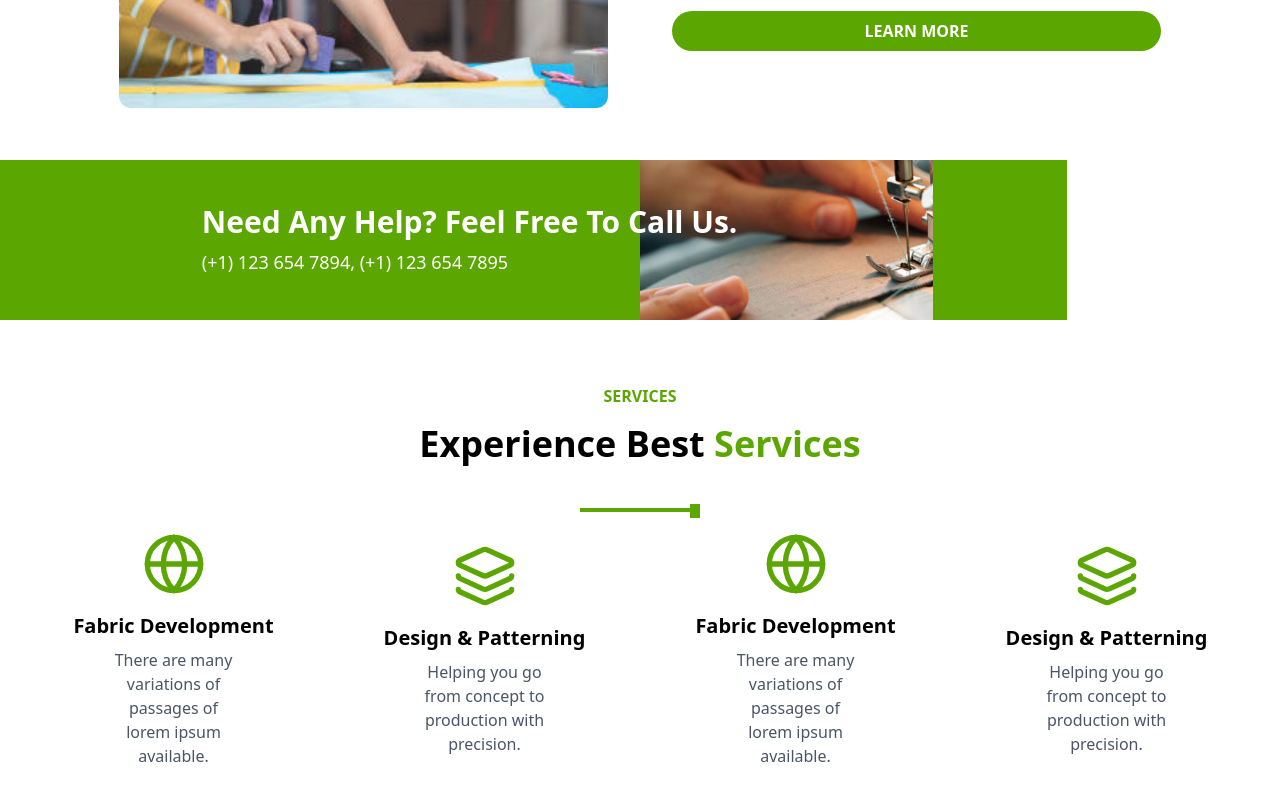
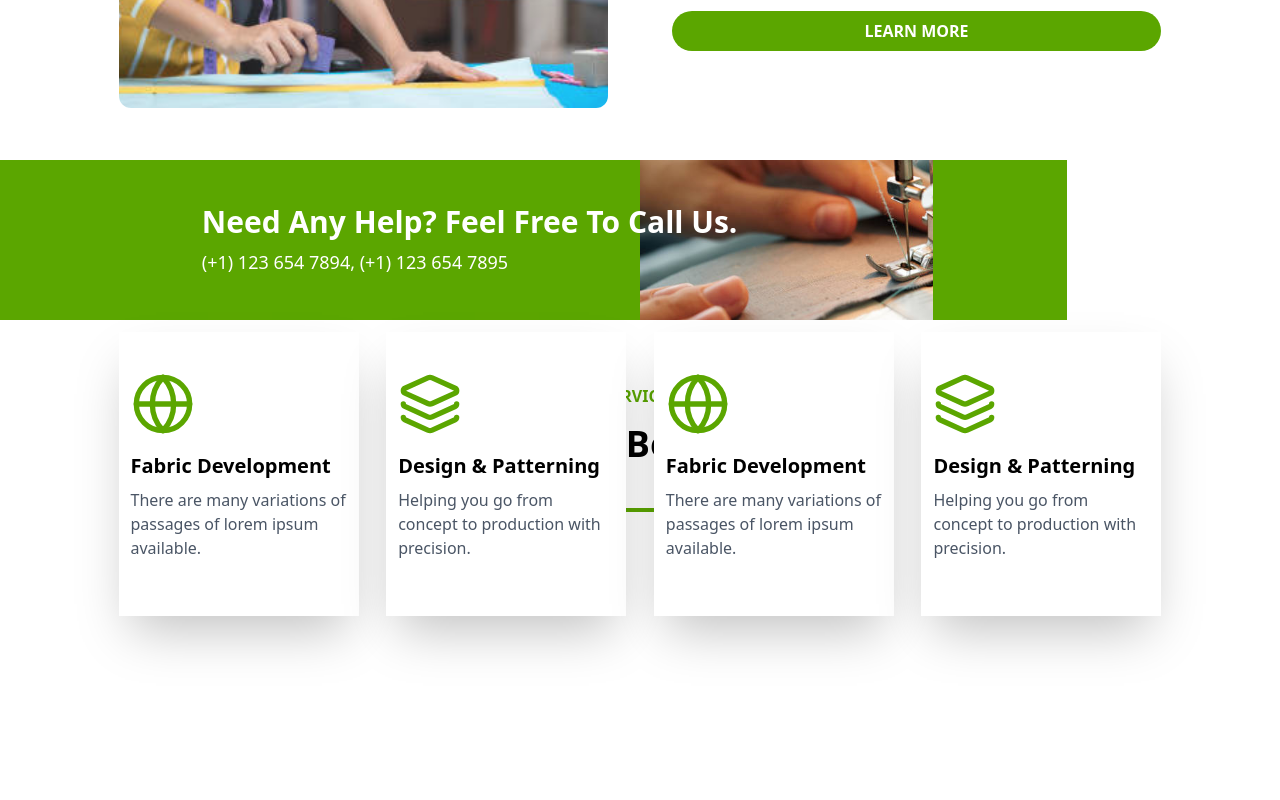
Before and after one commit to BetelTagesse/Kenean-Garment, a Next.js app: page / in a window 1280 px wide. Shown: the part 1844-2644 px from the top of the page. After the commit the page ends 2620 px from the top, so only its background shows below. Built offline with nearby package versions, Linux system fonts and the light colour scheme.

Commit message:
services card  done

```diff
--- a/app/page.js
+++ b/app/page.js
@@ -1,5 +1,6 @@
 import { CallUsBanner } from "@/components/home/CallUsBanner";
 import { NeedHelp } from "@/components/home/NeedHelp";
+import ServicesListTwo from "@/components/home/services/ServicesListTwo";
 import Services from "@/components/home/services/ServicesSection";
 import { ServicesCard } from "@/components/home/ServicesCard.jsx";
 import { ServicesSection } from "@/components/home/ServicesSection.jsx";
@@ -27,6 +28,7 @@ export default function Home() {
       {/* <NeedHelp /> */}
       <CallUsBanner />
       <Services />
+      <ServicesListTwo />
     </>
   );
 }
--- a/src/components/home/services/ServicesCardTwo.jsx
+++ b/src/components/home/services/ServicesCardTwo.jsx
@@ -3,11 +3,13 @@ import React from "react";
 const ServicesCardTwo = ({ MyIcon, title, description, className = "" }) => {
   return (
     <div
-      className={`w-1/2 flex flex-col items-center justify-center text-center p-6 group ${className}`}
+      className={`  mx-auto w-60 bg-white
+    flex flex-col  items-start
+     z-10  shadow-2xl -translate-y-40 py-10 px-3 ${className}`}
     >
       <MyIcon className="w-16 h-16 text-green mb-4 animate-rotate-once" />
       <h2 className="text-xl font-semibold mb-2">{title}</h2>
-      <p className="text-gray-600 mb-4 w-1/2">{description}</p>
+      <p className="text-gray-600 mb-4 w-full">{description}</p>
     </div>
   );
 };
--- a/src/components/home/services/ServicesListTwo.jsx
+++ b/src/components/home/services/ServicesListTwo.jsx
@@ -4,7 +4,7 @@ import { Globe, Layers } from "lucide-react";
 
 const ServicesListTwo = () => {
   return (
-    <div className="flex gap-3">
+    <div className=" flex gap-1 w-10/12 mx-auto ">
       <ServicesCardTwo
         MyIcon={require("lucide-react").Globe}
         title="Fabric Development"
--- a/src/components/home/services/ServicesSection.jsx
+++ b/src/components/home/services/ServicesSection.jsx
@@ -5,6 +5,7 @@ import ServicesListTwo from "./ServicesListTwo";
 
 const Services = () => {
   return (
+    <>
       <div className="relative top-10 p-6">
         <p className="text-green text-center text-[16px] font-semibold">
           SERVICES
@@ -13,8 +14,9 @@ const Services = () => {
           Experience Best <span className="text-green">Services</span>
         </h2>
         <Slider />
-      <ServicesListTwo />
       </div>
+
+    </>
   );
 };
 
```
Lines whose indentation alone changed are shown as unchanged.
